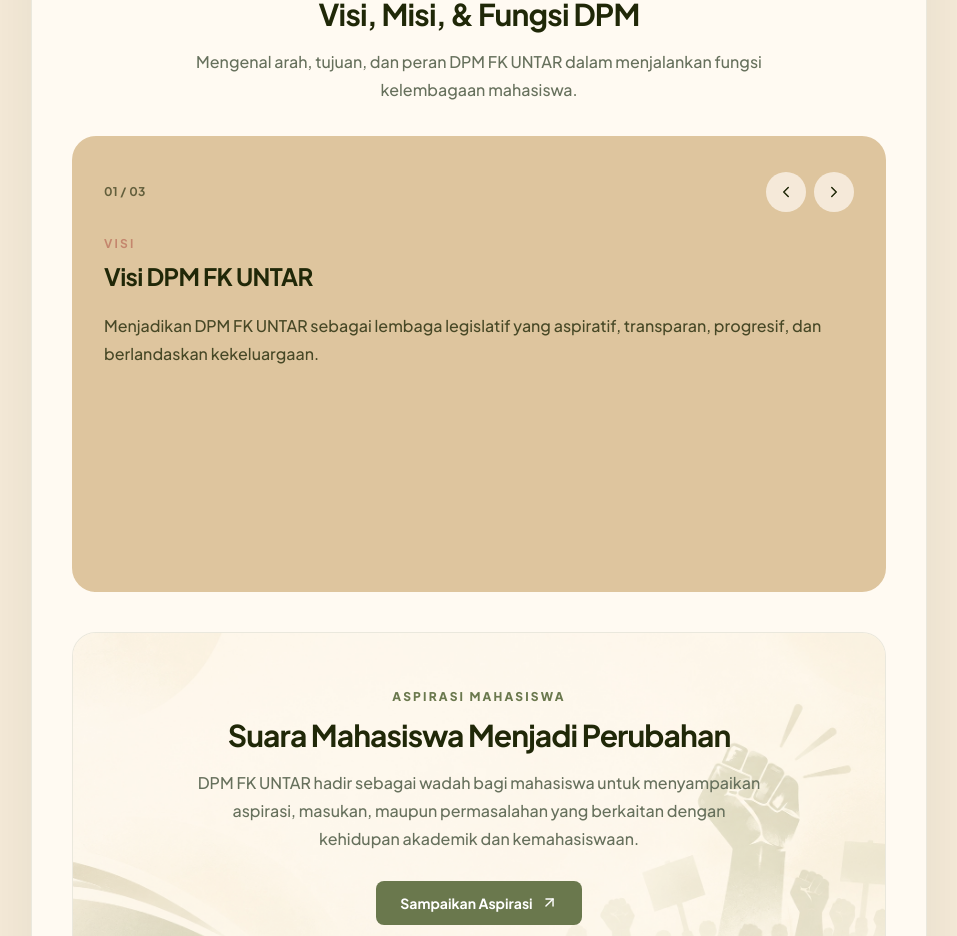
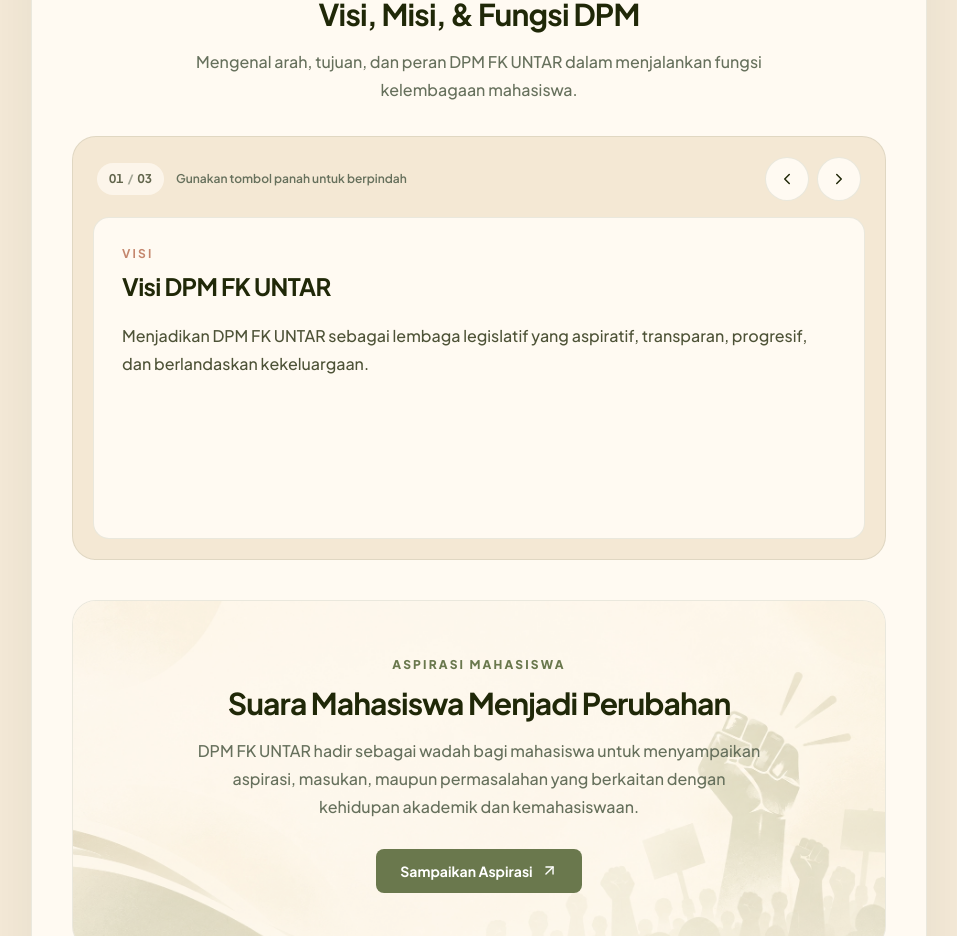
Before and after one commit to HerlyRyan/link-in-bio-formal, a React (Vite) app: page / in a window 1280 px wide. Shown: the part 1140-2076 px from the top of the page, without its empty margins (161-1118 px from the left). Built offline with nearby package versions, Linux system fonts and the light colour scheme.

Commit message:
modified: improve the readibility

```diff
--- a/src/components/vision/VisionMissionCarousel.jsx
+++ b/src/components/vision/VisionMissionCarousel.jsx
@@ -1,5 +1,6 @@
-/* eslint-disable no-unused-vars */
-import { useEffect, useMemo, useRef, useState } from "react";
+// src/components/vision/VisionMissionCarousel.jsx
+
+import { useRef } from "react";
 
 import { FiChevronLeft, FiChevronRight } from "react-icons/fi";
 
@@ -9,13 +10,13 @@
 import { useCarousel } from "../../hooks/useCarousel";
 import { VisionMissionSlide } from "./VisionMissionSlide";
 
-export const VisionMissionCarousel = () => {
-  const shouldReduceMotion = useReducedMotion();
-
-  const sectionRef = useRef(null);
-
-  const slides = useMemo(() => {
-    return [
+/**
+ * Static carousel data.
+ *
+ * Diletakkan di module scope karena data tidak berubah
+ * selama lifecycle component.
+ */
+const slides = [
   {
     id: "vision",
     type: "text",
@@ -23,7 +24,6 @@
     title: "Visi DPM FK UNTAR",
     content: visionMissionConfig.vision,
   },
-
   {
     id: "missions",
     type: "list",
@@ -31,7 +31,6 @@
     title: "Misi DPM FK UNTAR",
     items: visionMissionConfig.missions,
   },
-
   {
     id: "functions",
     type: "functions",
@@ -40,25 +39,26 @@
     items: visionMissionConfig.functions,
   },
 ];
-  }, []);
 
-  const { currentIndex, setCurrentIndex, previous, next } = useCarousel(
-    slides.length,
-  );
+const SWIPE_THRESHOLD = 50;
 
-  const [touchStartX, setTouchStartX] = useState(null);
+export const VisionMissionCarousel = () => {
+  const shouldReduceMotion = useReducedMotion();
+
+  const touchStartX = useRef(null);
+
+  const { currentIndex, previous, next } = useCarousel(slides.length);
 
   const currentSlide = slides[currentIndex];
 
-  useEffect(() => {
-    const element = sectionRef.current;
-
-    if (!element) return;
-
+  /**
+   * Keyboard navigation.
+   */
   const handleKeyDown = (event) => {
     if (event.key === "ArrowLeft") {
       event.preventDefault();
       previous();
+      return;
     }
 
     if (event.key === "ArrowRight") {
@@ -67,37 +67,35 @@
     }
   };
 
-    element.addEventListener("keydown", handleKeyDown);
-
-    return () => {
-      element.removeEventListener("keydown", handleKeyDown);
-    };
-  }, [previous, next]);
-
+  /**
+   * Save initial horizontal touch position.
+   *
+   * useRef digunakan karena nilai ini tidak
+   * mempengaruhi tampilan component.
+   */
   const handleTouchStart = (event) => {
-    setTouchStartX(event.touches[0].clientX);
+    touchStartX.current = event.touches[0].clientX;
   };
 
+  /**
+   * Detect horizontal swipe.
+   */
   const handleTouchEnd = (event) => {
-    if (touchStartX === null) {
+    if (touchStartX.current === null) {
       return;
     }
 
     const touchEndX = event.changedTouches[0].clientX;
 
-    const difference = touchStartX - touchEndX;
-
-    const SWIPE_THRESHOLD = 50;
+    const difference = touchStartX.current - touchEndX;
 
     if (difference > SWIPE_THRESHOLD) {
       next();
-    }
-
-    if (difference < -SWIPE_THRESHOLD) {
+    } else if (difference < -SWIPE_THRESHOLD) {
       previous();
     }
 
-    setTouchStartX(null);
+    touchStartX.current = null;
   };
 
   return (
@@ -158,60 +156,104 @@
 
       {/* Carousel */}
       <div
-        ref={sectionRef}
         tabIndex={0}
+        onKeyDown={handleKeyDown}
         onTouchStart={handleTouchStart}
         onTouchEnd={handleTouchEnd}
         className="
           relative
           mt-8
 
-          overflow-hidden
-
           rounded-3xl
 
-          bg-brand-secondary
+          border
+          border-brand-dark/10
 
-          px-5
-          py-7
+          bg-brand-secondary/35
 
-          sm:px-8
-          sm:py-9
+          p-4
 
           focus-visible:outline-none
           focus-visible:ring-2
           focus-visible:ring-brand-primary
           focus-visible:ring-offset-2
           focus-visible:ring-offset-brand-bg
+
+          sm:p-5
         "
       >
-        {/* Header navigation */}
+        {/* Navigation */}
         <div
           className="
-            mb-6
-
             flex
             items-center
             justify-between
             gap-4
+
+            px-1
+            pb-4
+          "
+        >
+          {/* Counter + instruction */}
+          <div
+            className="
+              flex
+              items-center
+              gap-3
             "
           >
             <span
               className="
+                flex
+                h-8
+                min-w-16
+                items-center
+                justify-center
+
+                rounded-full
+
+                bg-brand-card/75
+
+                px-3
+
                 text-xs
                 font-bold
-              tracking-wide
+                tabular-nums
 
-              text-brand-text/65
+                text-brand-text/70
               "
             >
               {String(currentIndex + 1).padStart(2, "0")}
 
-            {" / "}
+              <span
+                className="
+                  mx-1
+                  text-brand-muted/60
+                "
+              >
+                /
+              </span>
 
               {String(slides.length).padStart(2, "0")}
             </span>
 
+            <span
+              className="
+                hidden
+
+                text-xs
+                font-semibold
+
+                text-brand-muted
+
+                sm:inline
+              "
+            >
+              Gunakan tombol panah untuk berpindah
+            </span>
+          </div>
+
+          {/* Navigation buttons */}
           <div
             className="
               flex
@@ -219,65 +261,34 @@
               gap-2
             "
           >
-            <button
-              type="button"
+            <CarouselButton
               onClick={previous}
-              aria-label="Bagian sebelumnya"
-              className="
-                flex
-                h-10
-                w-10
-                items-center
-                justify-center
+              label="Bagian sebelumnya"
+              icon={FiChevronLeft}
+            />
 
-                rounded-full
-
-                bg-brand-card/70
-                text-brand-text
-
-                transition-colors
-
-                hover:bg-brand-card
-
-                focus-visible:outline-none
-                focus-visible:ring-2
-                focus-visible:ring-brand-primary
-              "
-            >
-              <FiChevronLeft size={18} aria-hidden="true" />
-            </button>
-
-            <button
-              type="button"
+            <CarouselButton
               onClick={next}
-              aria-label="Bagian berikutnya"
-              className="
-                flex
-                h-10
-                w-10
-                items-center
-                justify-center
-
-                rounded-full
-
-                bg-brand-card/70
-                text-brand-text
-
-                transition-colors
-
-                hover:bg-brand-card
-
-                focus-visible:outline-none
-                focus-visible:ring-2
-                focus-visible:ring-brand-primary
-              "
-            >
-              <FiChevronRight size={18} aria-hidden="true" />
-            </button>
+              label="Bagian berikutnya"
+              icon={FiChevronRight}
+            />
           </div>
         </div>
 
-        {/* Fixed content area */}
+        {/* Content surface */}
+        <div
+          className="
+            overflow-hidden
+
+            rounded-2xl
+
+            border
+            border-brand-dark/10
+
+            bg-brand-card
+          "
+        >
+          {/* Fixed height */}
           <div
             aria-live="polite"
             className="
@@ -286,10 +297,9 @@
               overflow-hidden
 
               sm:h-80
-            lg:h-80
             "
           >
-          <AnimatePresence mode="wait">
+            <AnimatePresence mode="wait" initial={false}>
               <motion.div
                 key={currentSlide.id}
                 initial={
@@ -299,7 +309,7 @@
                       }
                     : {
                         opacity: 0,
-                      x: 18,
+                        x: 14,
                       }
                 }
                 animate={{
@@ -313,22 +323,26 @@
                       }
                     : {
                         opacity: 0,
-                      x: -18,
+                        x: -14,
                       }
                 }
                 transition={{
-                duration: shouldReduceMotion ? 0.1 : 0.25,
-                ease: "easeOut",
+                  duration: shouldReduceMotion ? 0.1 : 0.22,
+                  ease: [0.22, 1, 0.36, 1],
                 }}
                 className="
                   h-full
+
                   overflow-y-auto
-
                   overscroll-contain
 
-                pr-2
+                  px-5
+                  py-6
 
                   vision-scrollbar
+
+                  sm:px-7
+                  sm:py-7
                 "
               >
                 <VisionMissionSlide slide={currentSlide} />
@@ -336,6 +350,46 @@
             </AnimatePresence>
           </div>
         </div>
+      </div>
     </section>
   );
 };
+
+/**
+ * Reusable carousel navigation button.
+ */
+const CarouselButton = ({ onClick, label, icon: Icon }) => {
+  return (
+    <button
+      type="button"
+      onClick={onClick}
+      aria-label={label}
+      className="
+        flex
+        h-11
+        w-11
+        items-center
+        justify-center
+
+        rounded-full
+
+        border
+        border-brand-dark/10
+
+        bg-brand-card
+        text-brand-text
+
+        transition-colors
+        duration-200
+
+        hover:bg-brand-secondary/35
+
+        focus-visible:outline-none
+        focus-visible:ring-2
+        focus-visible:ring-brand-primary
+      "
+    >
+      <Icon size={18} aria-hidden="true" />
+    </button>
+  );
+};
```
Lines whose indentation alone changed are shown as unchanged.
